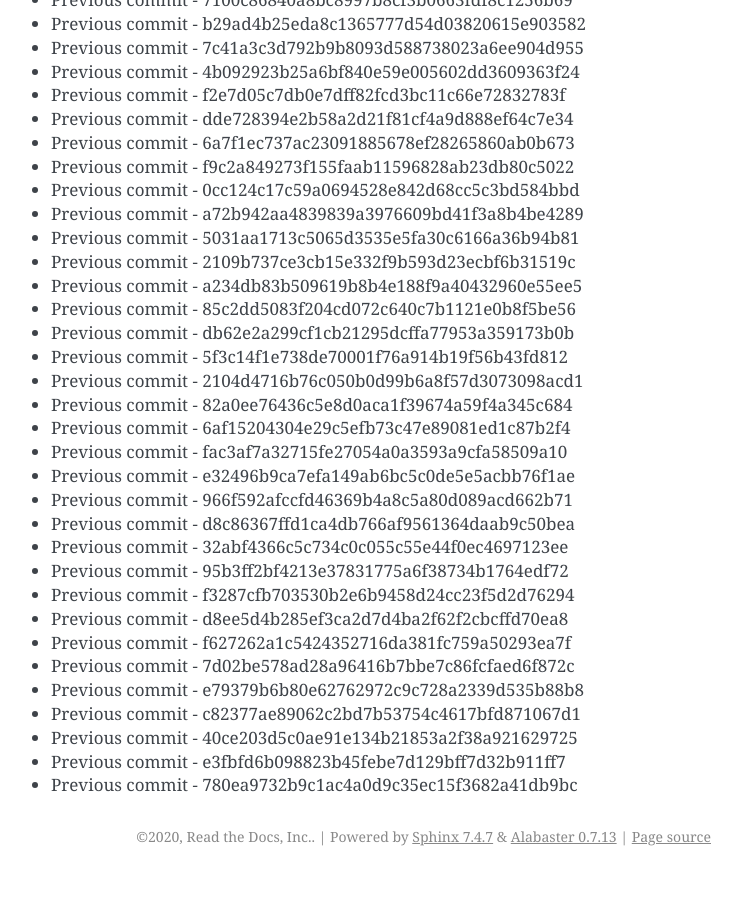
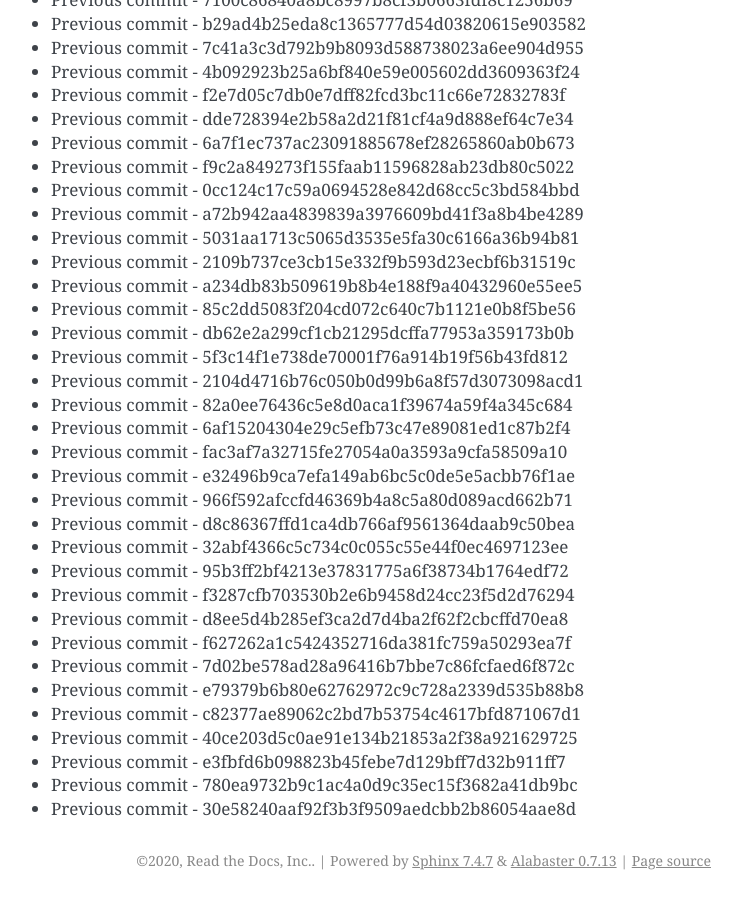
Before and after one commit to readthedocs/rtd-git-stresstest, a Sphinx documentation site: the page built from docs/updates.rst, in a window 1280 px wide and 900 px high, scrolled down 72403 px. Shown: the whole window, without its empty margins (399-1141 px from the left). Built offline with Sphinx 7.4.7, drawn with Linux system fonts in a browser that asks for light colours; before the commit the page ends 73279 px from its top, so only the background shows below that.

Commit message:
Generating commit from previous: 30e58240aaf92f3b3f9509aedcbb2b86054aae8d

```diff
--- a/docs/updates.rst
+++ b/docs/updates.rst
@@ -3074,3 +3074,4 @@ It can be tested for any performance characteristics.
 * Previous commit - 40ce203d5c0ae91e134b21853a2f38a921629725
 * Previous commit - e3fbfd6b098823b45febe7d129bff7d32b911ff7
 * Previous commit - 780ea9732b9c1ac4a0d9c35ec15f3682a41db9bc
+* Previous commit - 30e58240aaf92f3b3f9509aedcbb2b86054aae8d
```
